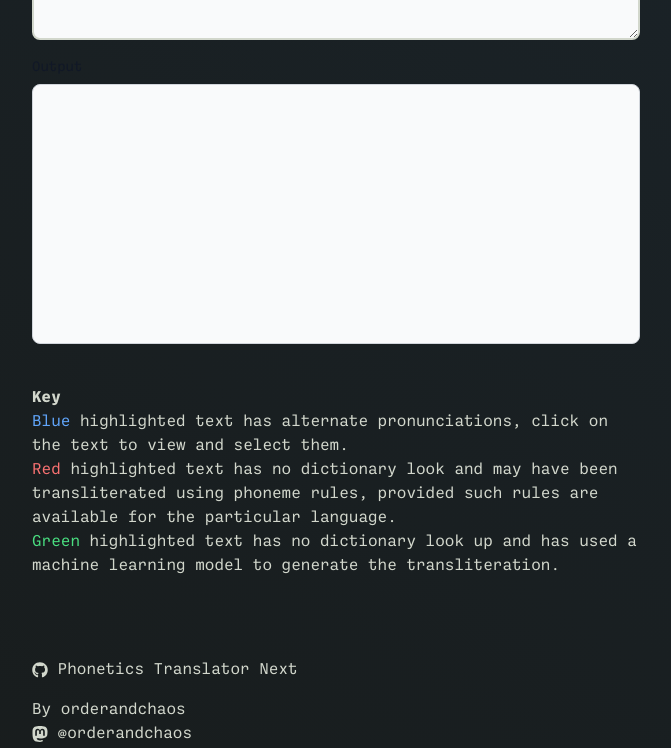
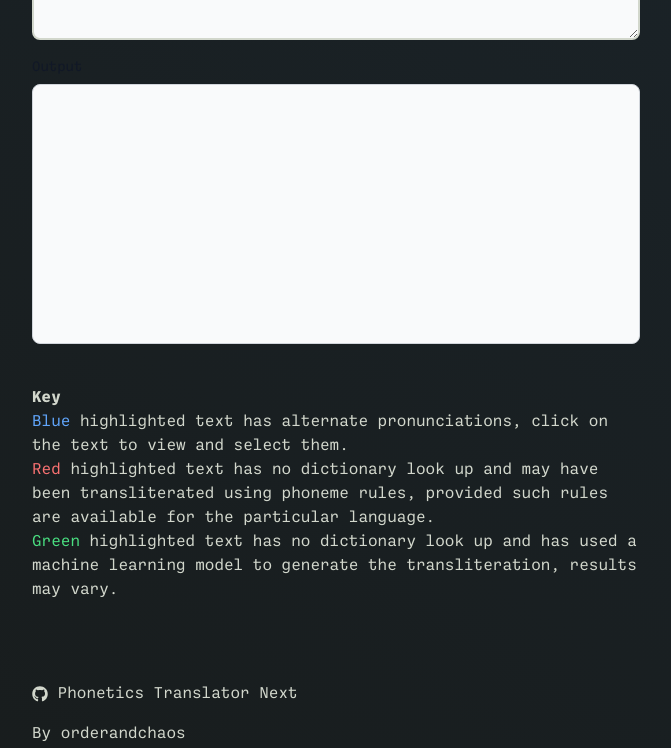
Before and after one commit to OrderAndCh4oS/phonetics-translator-next, a Next.js app: page / in a window 1280 px wide. Shown: the part 421-1169 px from the top of the page, without its empty margins (48-719 px from the left). Built offline with nearby package versions, Linux system fonts and the light colour scheme.

Commit message:
update key

```diff
--- a/pages/index.tsx
+++ b/pages/index.tsx
@@ -170,13 +170,13 @@
                             click on the text to view and select them.
                         </li>
                         <li>
-                            <span className='text-red-400'>Red</span> highlighted text has no dictionary look and may
+                            <span className='text-red-400'>Red</span> highlighted text has no dictionary look up and may
                             have been transliterated using phoneme rules, provided such rules are available for the
                             particular language.
                         </li>
                         <li>
                             <span className='text-green-400'>Green</span> highlighted text has no dictionary look up and
-                            has used a machine learning model to generate the transliteration.
+                            has used a machine learning model to generate the transliteration, results may vary.
                         </li>
                     </ul>
                 </div>
```
